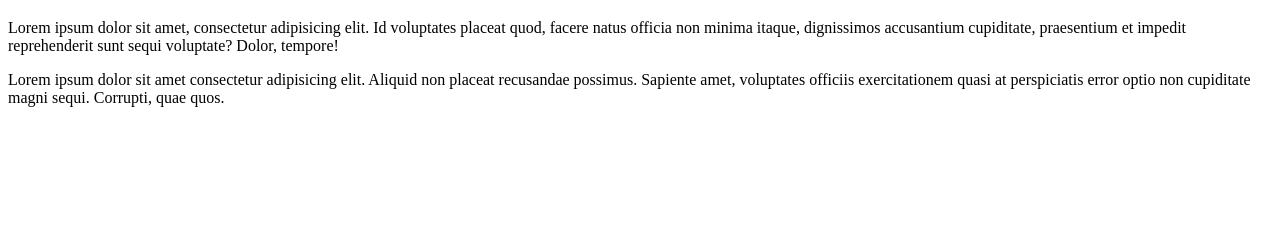
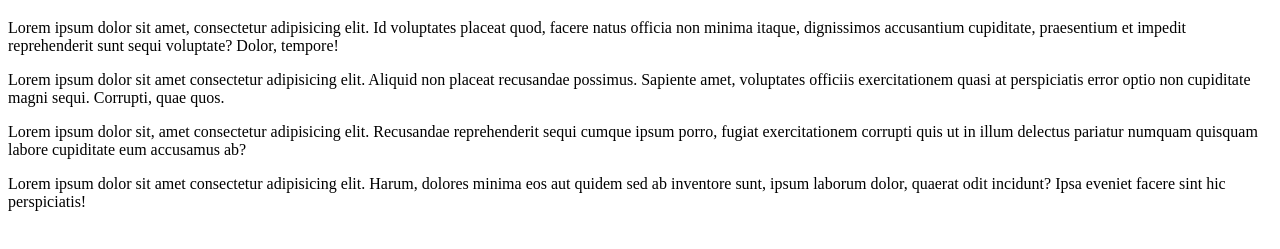
Before and after one commit to Kbruce12/branching, a plain HTML site: page index.html in a window 1280 px wide. Shown: the part 61-310 px from the top of the page. Drawn offline with Linux system fonts and the light colour scheme.

Commit message:
added a section

```diff
--- a/index.html
+++ b/index.html
@@ -12,5 +12,11 @@
 	<article class="featureBranch">
 		<p>Lorem ipsum dolor sit amet consectetur adipisicing elit. Aliquid non placeat recusandae possimus. Sapiente amet, voluptates officiis exercitationem quasi at perspiciatis error optio non cupiditate magni sequi. Corrupti, quae quos.</p>
 	</article>
+	<article>
+		<p>Lorem ipsum dolor sit, amet consectetur adipisicing elit. Recusandae reprehenderit sequi cumque ipsum porro, fugiat exercitationem corrupti quis ut in illum delectus pariatur numquam quisquam labore cupiditate eum accusamus ab?</p>
+	</article>
+	<section class="about">
+		<p>Lorem ipsum dolor sit amet consectetur adipisicing elit. Harum, dolores minima eos aut quidem sed ab inventore sunt, ipsum laborum dolor, quaerat odit incidunt? Ipsa eveniet facere sint hic perspiciatis!</p>
+	</section>
 </body>
 </html>
```
